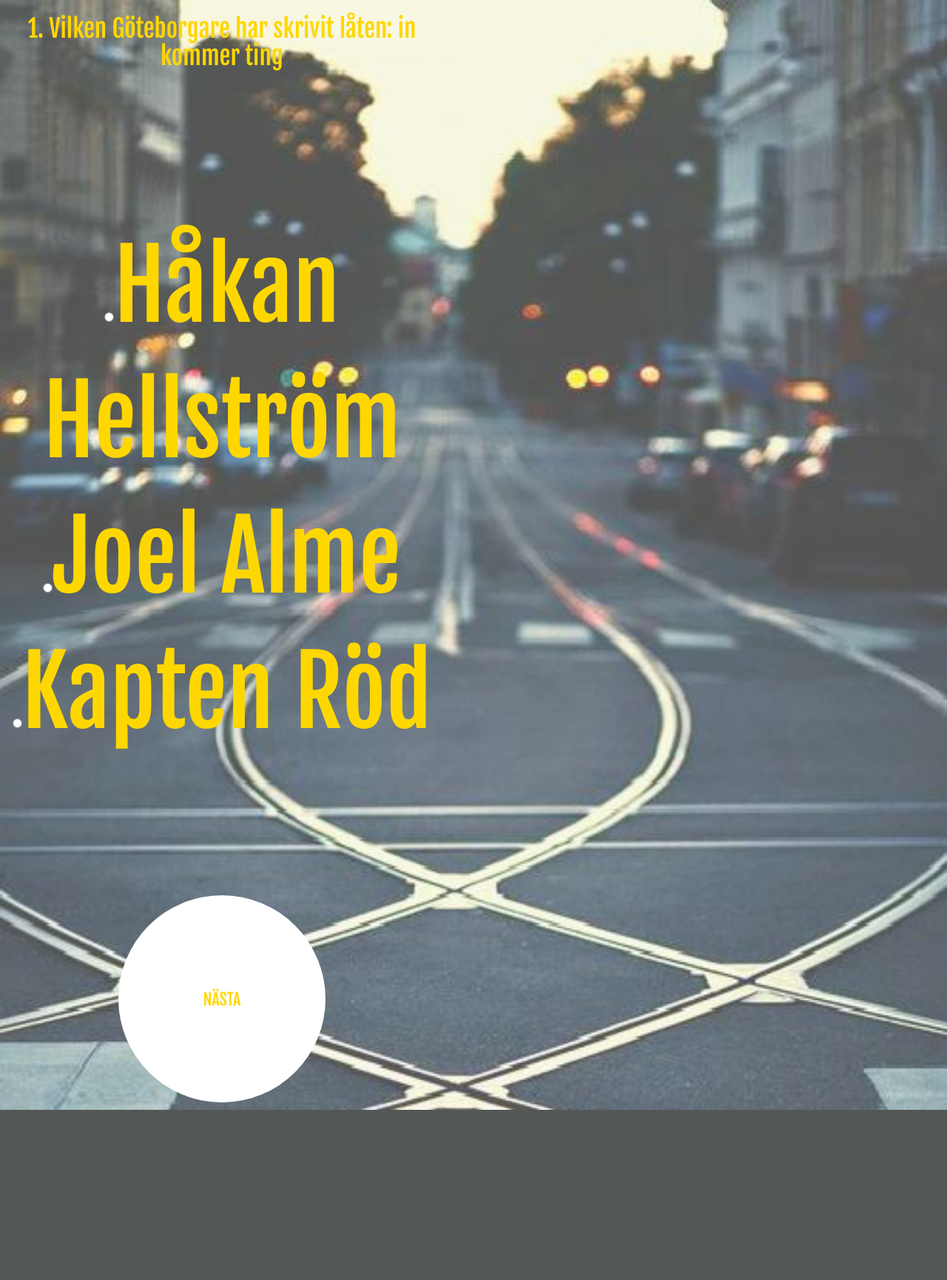
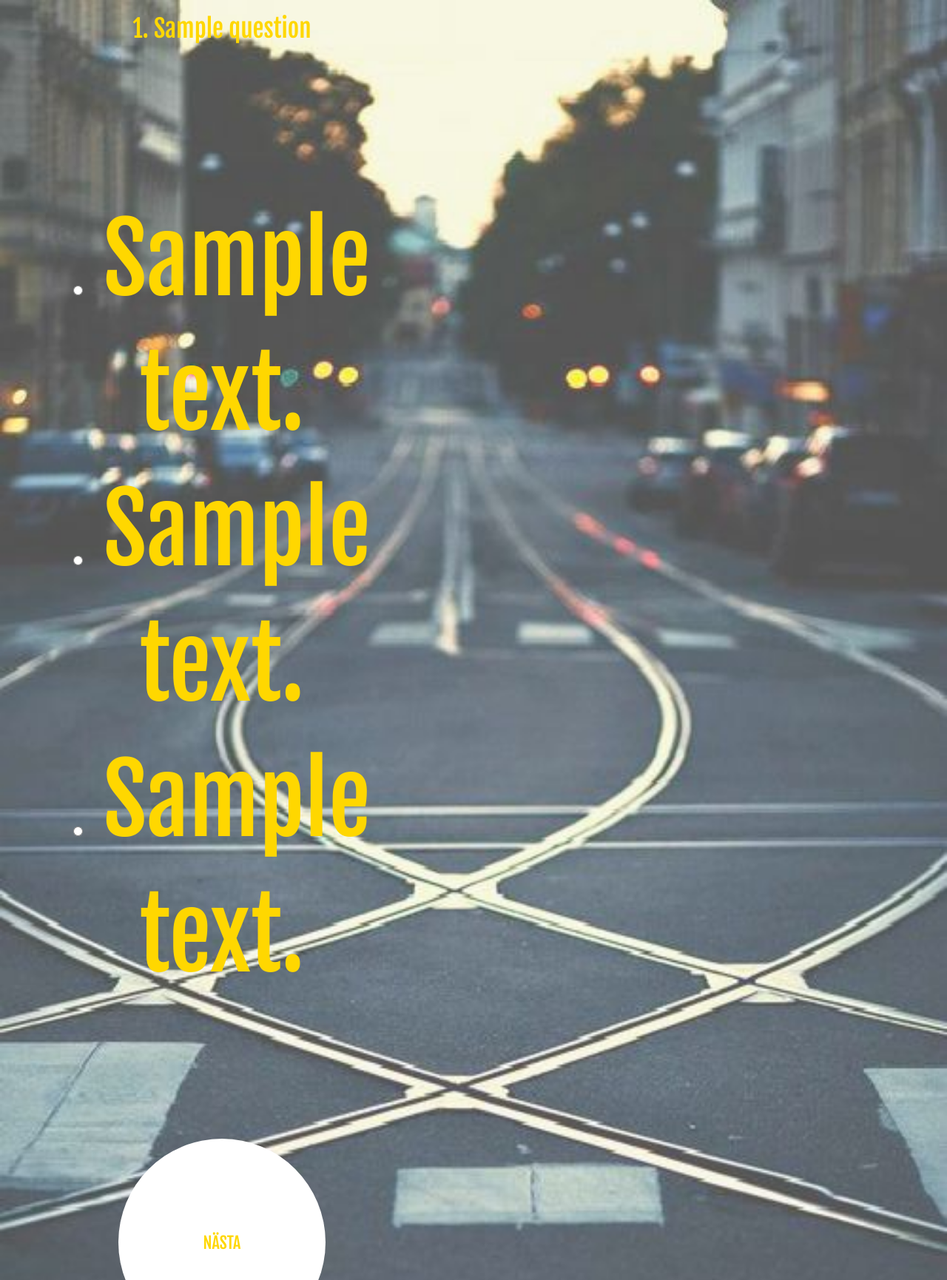
Before and after one commit to Raffan11/quizproject, a Django app: page /quiz/1/question/1/ in a window 1280 px wide. Shown: the top 1730 px of the page at 74% size. Before the commit the page ends 1500 px from the top, so only its background shows below. Run offline with Django 3.2, Linux system fonts and the light colour scheme; tables that the repository leaves empty hold one stand-in row (values such as "Sample post"); some libraries are stand-ins or nearby versions.

Commit message:
uppdaterat def question
raderat gammal def och lagt in ny från tutorial

```diff
--- a/quiz/templates/question.html
+++ b/quiz/templates/question.html
@@ -12,14 +12,17 @@
 	<body>
 		<h1>{{ question_number }}. {{ question }}</h1>
 <br><p>
-<form method="get" action="{% url 'results_page' quiz_number %}">
-	<input type=radio>{{ answer1 }}<br>
-	<input type=radio>{{ answer3 }}<br>
-	<input type=radio>{{ answer2 }}<br>
-	<br>
-    <button type="submit">NÄSTA</button>
-</form>
-</p>
+<!-- <form method="get" action="{% url 'results_page' quiz_number %}"> -->
+	<form action="{% url "answer_page" quiz.quiz_number question_number %}" method="post">
+		{% csrf_token %}
+		<input type="radio" name="answer" value="1"> {{ answer1 }}<br>
+		<input type="radio" name="answer" value="2"> {{ answer1 }}<br>
+		<input type="radio" name="answer" value="3"> {{ answer1 }}<br>
+
+		<br>
+    	<button type="submit">NÄSTA</button>
+	</form></p>
+
 
 
 	<script src="https://ajax.googleapis.com/ajax/libs/jquery/1.12.4/jquery.min.js"></script>
--- a/quiz/views.py
+++ b/quiz/views.py
@@ -1,5 +1,6 @@
 from quiz.models import Quiz
 from django.shortcuts import render
+from django.shortcuts import redirect
 
 # quizzes = [
 # 	{
@@ -37,13 +38,17 @@
 
 
 def question(request, quiz_number, question_number):
+	quiz = Quiz.objects.get(quiz_number=quiz_number)
+	questions = quiz.questions.all()
+	question = questions[question_number - 1]
 	context = {
-		"question_number": question_number,
-	    "question": "Vilken Göteborgare har skrivit låten: in kommer ting",
-		"answer1": "Håkan Hellström",
-	   	"answer2": "Kapten Röd",
-	    "answer3": "Joel Alme",
-	    "quiz_number": quiz_number,
+    		"question_number": question_number,
+    		"question": question.question,
+	    	"answer1": question.answer1,
+    		"answer2": question.answer2,
+	    	"answer3": question.answer3,
+	    	"quiz": quiz,
+			"quiz_number": quiz_number,
 	}
 	return render(request, "question.html", context)
 
@@ -55,3 +60,10 @@
 		"quiz_number": quiz_number,
 	}
 	return render(request, "results.html", context)
+
+def answer(request, quiz_number, question_number):
+	answer = request.POST["answer"]
+	saved_answers = request.session.get(str(quiz_number), {})
+	saved_answers[question_number] = int(answer)
+	request.session[quiz_number] = saved_answers
+	return redirect("question_page", quiz_number, question_number + 1)
--- a/quizsite/urls.py
+++ b/quizsite/urls.py
@@ -23,4 +23,5 @@
 	path("quiz/<int:quiz_number>/question/<int:question_number>/", views.question, name="question_page"),
 	path("quiz/<int:quiz_number>/results/", views.results, name="results_page"),
     path('admin/', admin.site.urls),
+    path("quiz/<int:quiz_number>/question/<int:question_number>/answer/", views.answer, name="answer_page"),
 ]
```
